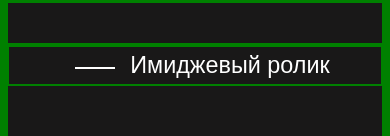
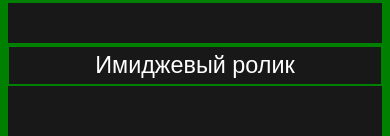
Before and after one commit to Daggerz23/doroshinms, a website built with Vite: page index.html in a window 390 px wide. Shown: the part 4598-4734 px from the top of the page. Built offline with nearby package versions, Linux system fonts and the light colour scheme; a web font is replaced by a local one.

Commit message:
Update style.css

```diff
--- a/style.css
+++ b/style.css
@@ -365,7 +365,7 @@ footer > a {
     margin: 0 15px 15px 15px;
   }
 
-  .projects-blocks > .im-textt::before, .projects-blocks > .im-text::after {
+  .projects-blocks > .im-text::before, .projects-blocks > .im-text::after {
     content: '';
     border-bottom: none;
     padding: 0;
```
